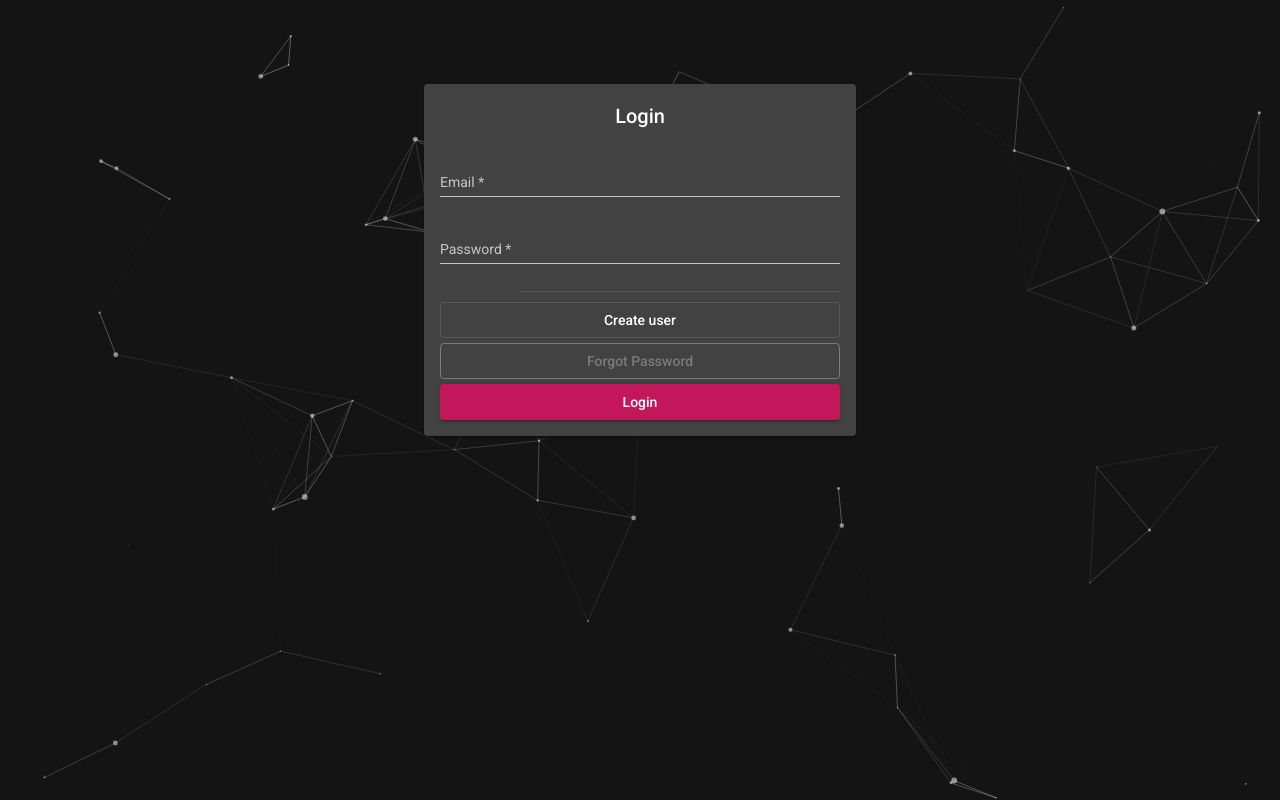
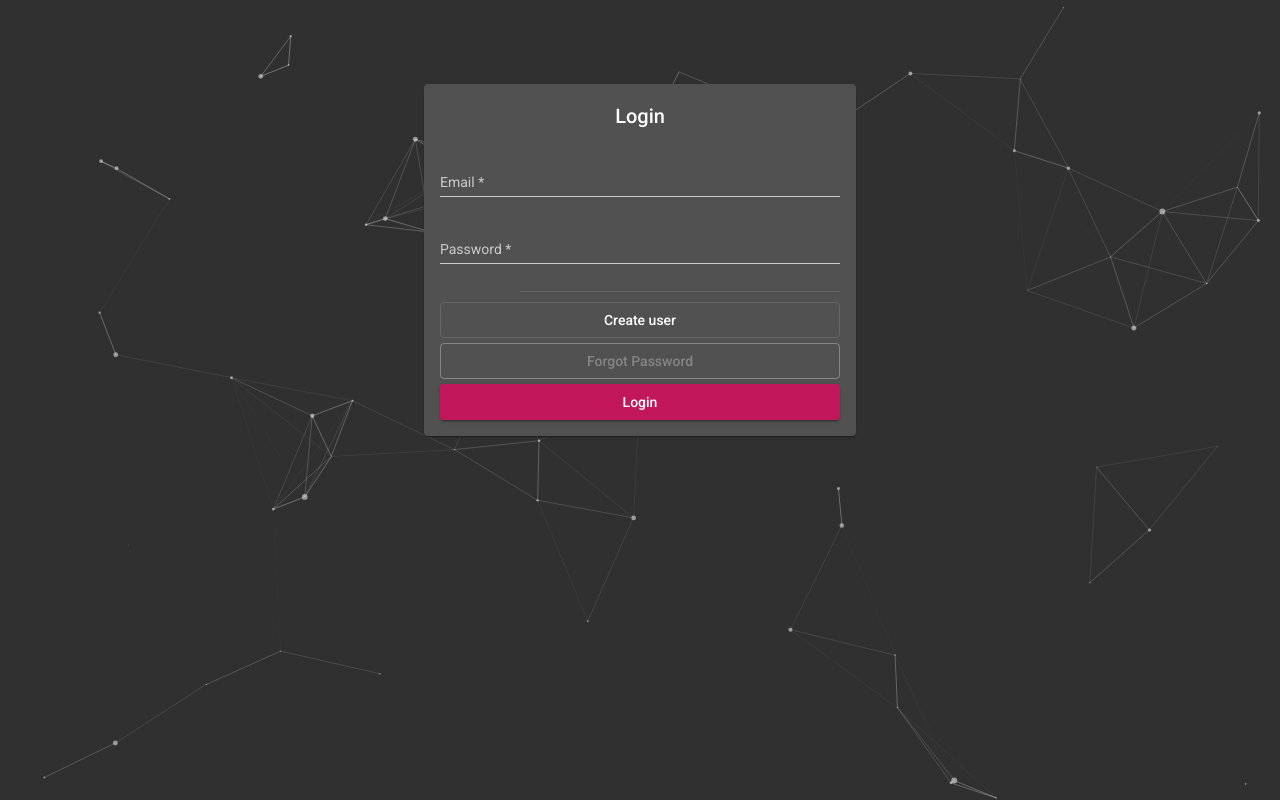
Before and after one commit to KadenLovell/cs3750, an Angular app in the folder Client/: page /login in a window 1280 px wide. Built offline with nearby package versions, Linux system fonts and the light colour scheme.

Commit message:
updated background color

```diff
--- a/Client/src/app/login/login.component.scss
+++ b/Client/src/app/login/login.component.scss
@@ -2,7 +2,9 @@ mat-card {
     width: 400px;
     margin: auto;
     text-align: center;
+    background-color: #515151;
   }
+
 
   .login-div{
     height: 65vh;
@@ -33,7 +35,7 @@ mat-card {
 
 #particles-js,
 #over {
-  background-color: #141414;
+  background-color: #303030;;
   width: 100%;
   height: 100%;
   position: absolute;
```
